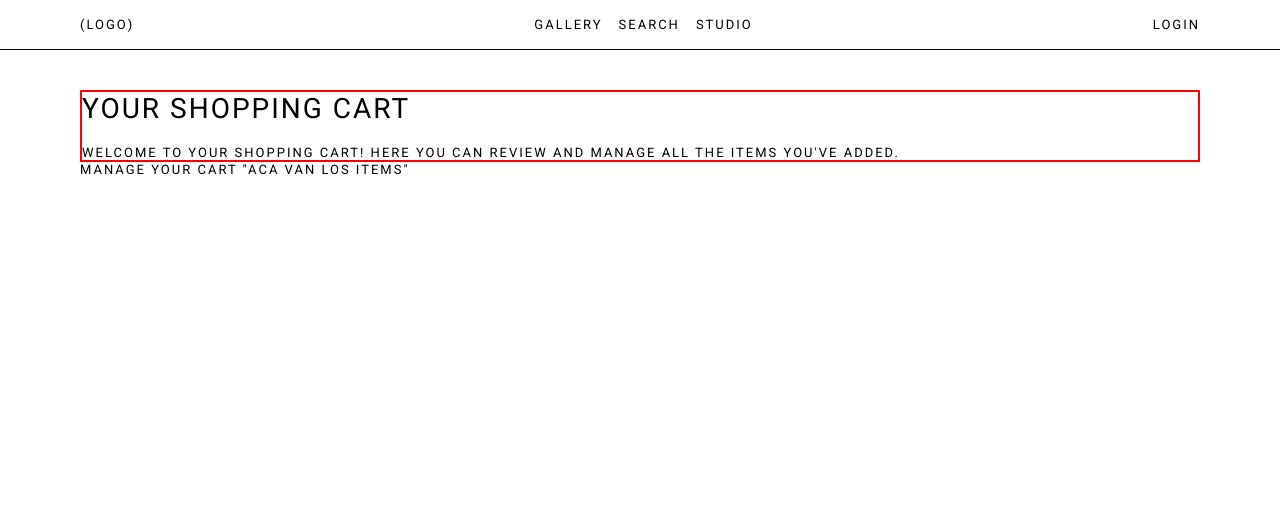
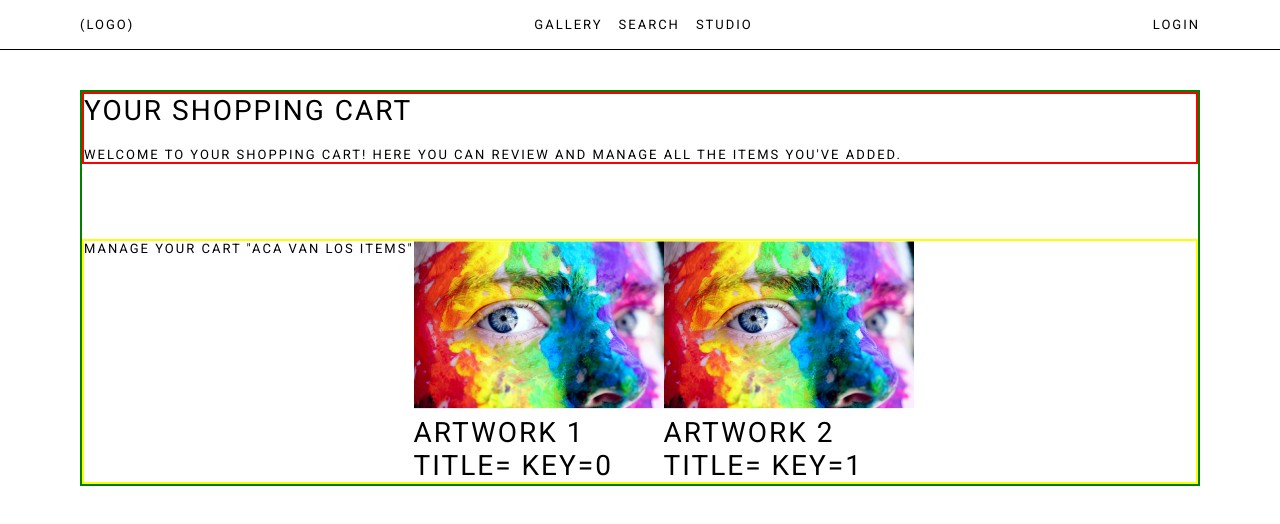
Before and after one commit to FacuBelli/API-Grupo11, a React (Vite) app: page /cart in a window 1280 px wide. Shown: the top 524 px of the page. Built offline with nearby package versions, Linux system fonts and the light colour scheme.

Commit message:
Continuacion Cart

```diff
--- a/src/pages/Cart/index.tsx
+++ b/src/pages/Cart/index.tsx
@@ -1,5 +1,9 @@
 import db from '../../utils/database'
 import styles from './styles.module.css'
+import Button from '../../components/Button'
+import Slider from '../../components/Slider'
+import CategoryCard from '../../components/CategoryCard'
+
 
 export default function Cart() {
   const userId = 1
@@ -11,11 +15,7 @@ export default function Cart() {
 
   return (
     <main>
-        <section>
-
-
-
-
+      <section className={styles.greatContainer}>
           <section className={styles.pepito}>
             <h2 className={styles.titles}>Your Shopping Cart</h2>
             <p className={styles.description}>Welcome to your shopping cart! Here you can review and manage all the items you've added.</p>
@@ -23,9 +23,16 @@ export default function Cart() {
 
           <section className={styles.rumba}>
             <h2>Manage your Cart "aca van los items"</h2>
+            {artworks.map((artwork, i) => (
+              <div>
+                <img src={artwork.image} alt="" />
+                <p>{artwork.title}</p>title=  key={i}
+              </div>
 
+          ))}
         </section>
       </section>
+
     </main>
   )
 }
--- a/src/pages/Cart/styles.module.css
+++ b/src/pages/Cart/styles.module.css
@@ -4,6 +4,13 @@
 
 .description{
     font-size:  var(--font-size-text);
+}
+
+.greatContainer{
+    display: flex;
+    flex-direction: column;
+    gap: 75px;
+    border: 2px solid green;
 }
 
 /*Este nombre lo eligio martu*/
@@ -16,4 +23,7 @@
 /*Este tambien*/
 .rumba{
     font-size: var(--font-size-title);
+    display: flex;
+    flex-direction: row;
+    border: 2px solid yellow;
 }
```
Lines whose indentation alone changed are shown as unchanged.
